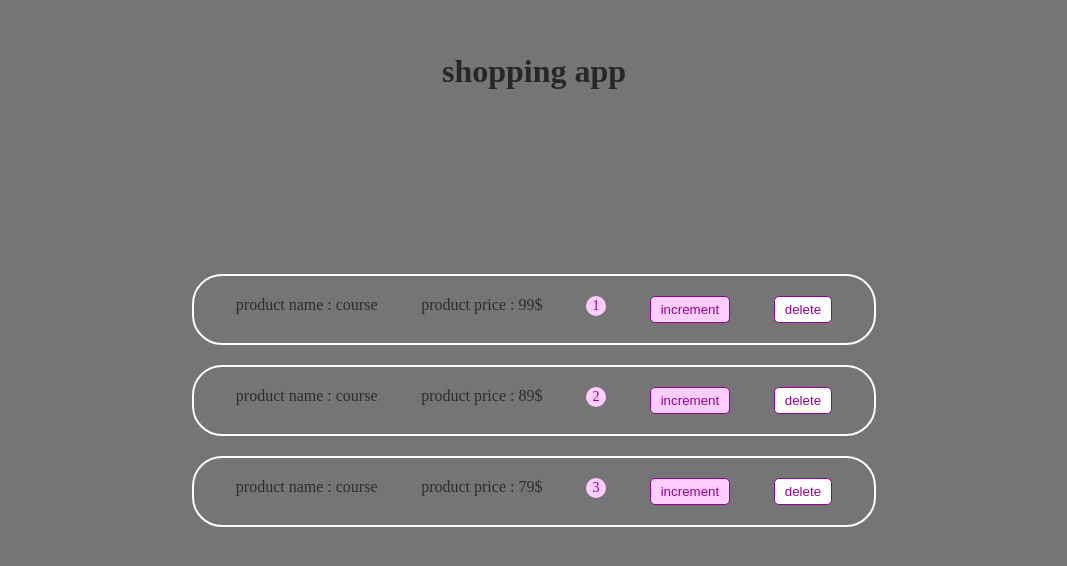
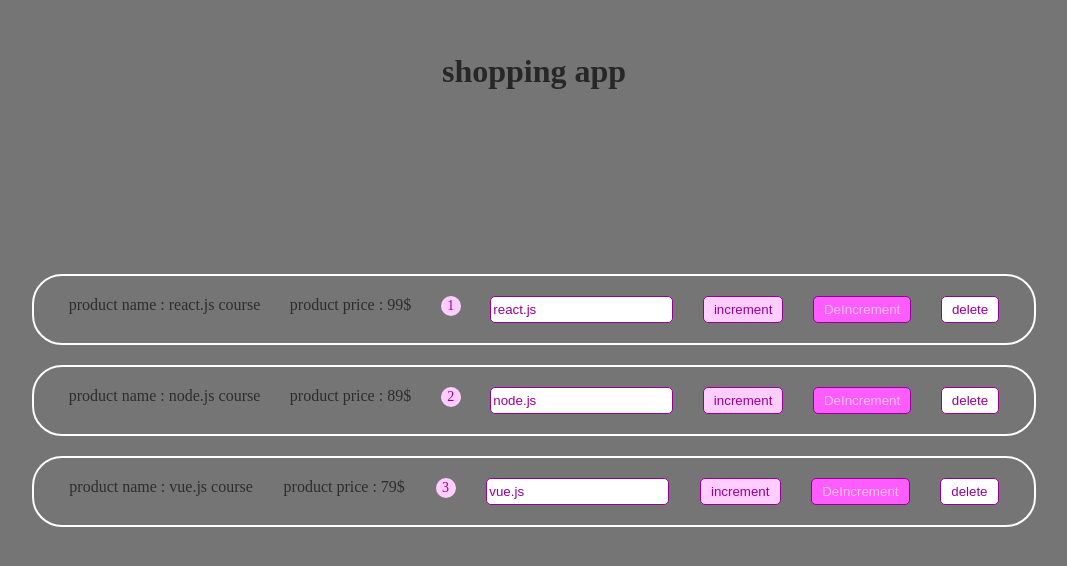
Before and after one commit to Farhad-Toumarzade/react, a React (Create React App) app: page / in a window 1280 px wide. Shown: the part 110-676 px from the top of the page, without its empty margins (106-1173 px from the left). Built offline with nearby package versions, Linux system fonts and the light colour scheme; the HTML template or start-up script is replaced by a standard one.

Commit message:
controlled component

```diff
--- a/src/product.js
+++ b/src/product.js
@@ -5,12 +5,15 @@
     // console.log(props);
     return (
         <div className={styles.product}>
-            <p>product name : {props.product.name} course</p>
+            <p>product name : {props.product.title} course</p>
             <p>product price : {props.product.price} </p>
             <span className={styles.value}>{props.product.quantity}</span>
-
-            <button className={`${styles.button} ${styles.inc}`}>
+            <input className={styles.input} type='text' onChange={props.onChange} value={props.product.title}/>
+            <button  onClick={props.onIncrement} className={`${styles.button} ${styles.inc}`}>
                 increment
+            </button>
+            <button onClick={props.onDeIncrement} className={`${styles.button} ${styles.DeI}`}>
+                DeIncrement
             </button>
             <button onClick={props.onDelete} className={styles.button}>
                 delete
--- a/src/product.module.css
+++ b/src/product.module.css
@@ -5,7 +5,7 @@
 
     display: flex;
     justify-content: space-around;
-    width: 40rem;
+    width: 60rem;
     margin-top: 20px;
     color: rgb(45, 45, 45);
 
@@ -34,3 +34,18 @@
     font-size: 14px;
 
 }
+.DeI{
+    color: rgb(255, 192, 255);
+    background-color: rgb(255, 92, 255) ;
+}
+
+.input{
+    outline: none;
+    border: 1px solid rgb(149, 1, 149);
+    border-radius: 5px;
+    padding: 5px 2px;
+    color: rgb(149, 1, 149);
+}
+.input:focus{
+    border: 3px solid rgb(149, 1, 149);
+}
--- a/src/product/ProductList.js
+++ b/src/product/ProductList.js
@@ -16,12 +16,37 @@
     this.setState({ Products: filteredProducts});
     //  this. setstate({product:{}});
  }
-
+ incrementHandler = (id) =>{
+    const products = [...this.state.Products];
+    const selectedItem = products.find((p) => p.id === id);
+    selectedItem.quantity++;
+    console.log(products);
+    this.setState({products})
+ }
+ deIncrementHandler = (id) =>{
+    const products = [...this.state.Products];
+    const selectedItem = products.find((p) => p.id === id);
+    selectedItem.quantity--;
+    console.log(products);
+    this.setState({products})
+ }
+ changeHandler = (event, id) =>{
+    // console.log(event.target.value, id);
+    const products = [...this.state.Products];
+    const selectedItem = products.find((p) => p.id === id);
+    selectedItem.title = event.target.value;
+    this.setState({products})
+ }
     render() {
         return (
             <div >
                 {this.state.Products.map((product, index) =>{
-                return <Product product={product} key={index} onDelete={() => this.removeHandler(product.id)}/>;
+                return <Product product={product} key={index}
+                onDelete={() => this.removeHandler(product.id)}
+                onIncrement={() => this.incrementHandler(product.id)}
+                onDeIncrement={() => this.deIncrementHandler(product.id)}
+                onChange= {(e)=> this.changeHandler(e, product.id)}
+                />;
             })}
             </div >
         );
```
